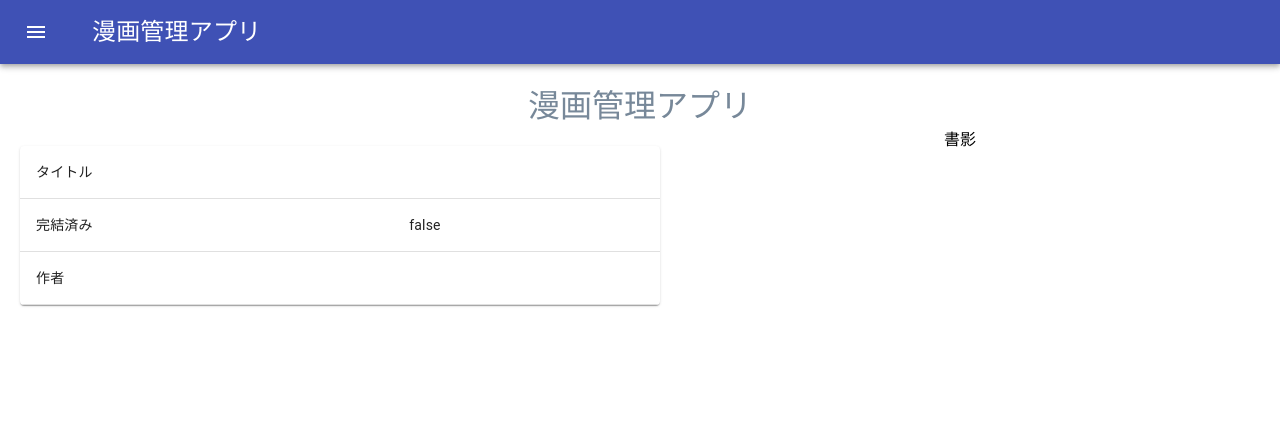
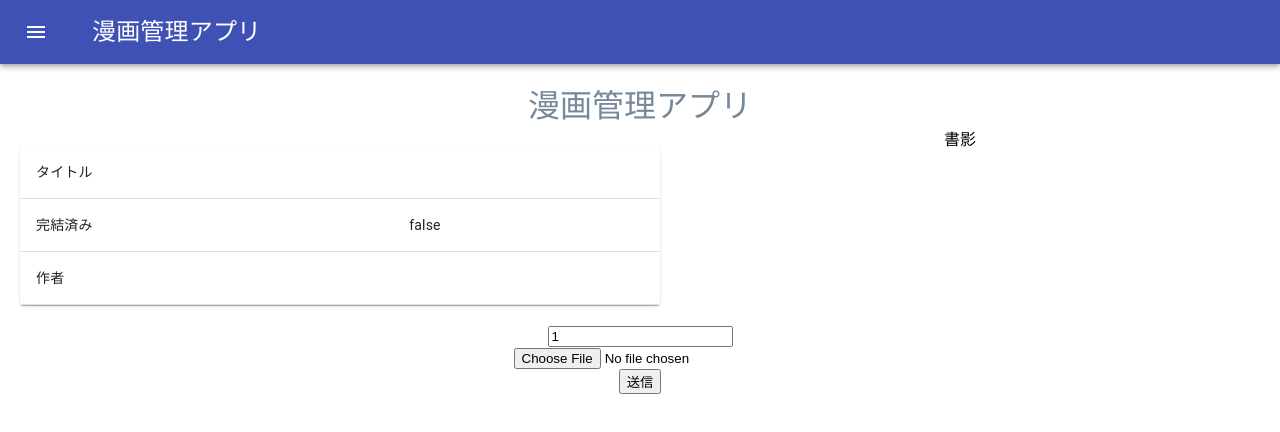
Before and after one commit to hirarira/comicManager, a React (Create React App) app in the folder dockerfiles/react/: page /editComicAbout/1 in a window 1280 px wide. Shown: the top 432 px of the page. Built offline with nearby package versions, Linux system fonts and the light colour scheme; no server answers.

Commit message:
書影アップロードフォームを追加

```diff
--- a/dockerfiles/react/src/components/ComicReview.tsx
+++ b/dockerfiles/react/src/components/ComicReview.tsx
@@ -35,7 +35,6 @@ const useStyles = makeStyles((theme) => ({
 
 const ComicReview: FC<Props> = ((props)=>{
   const comics = new Comics();
-  console.log(props.review);
   const [rate, setRate] = useState(props.review.rate);
   const [comment, setComment] = useState(props.review.comment);
   const [resReviewResult, setResReviewResult] = useState("");
--- a/dockerfiles/react/src/pages/comicAboutEdit.tsx
+++ b/dockerfiles/react/src/pages/comicAboutEdit.tsx
@@ -46,6 +46,14 @@ const ComicAboutEdit: React.FC<DetailProps> = ((props)=>{
         <Grid item xs={6}>
           書影
         </Grid>
+        <Grid item xs={12}>
+          <form action={`${comics.getHost()}/update/comic`} method="post">
+            <input name="_method" type="hidden" value="put" />
+            <input type="text" name="id" value={comicID} /><br/>
+            <input type="file" name="bookImage" accept="image/jpeg, image/png" /><br/>
+            <input type="submit" value="送信"/><br/>
+          </form>
+        </Grid>
       </Grid>
     </div>
   )
```
Also changed, not shown: 2 other files (tests, documents, lock files or other folders).
